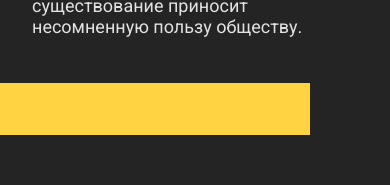
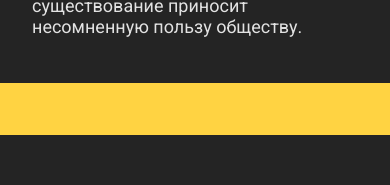
Before and after one commit to sava1339/andrew-py, a React (Vite) app: page / in a window 390 px wide. Shown: the part 594-779 px from the top of the page. Built offline with nearby package versions, Linux system fonts and the light colour scheme.

Commit message:
fix mobile version

```diff
--- a/src/App.css
+++ b/src/App.css
@@ -396,7 +396,7 @@
         display: none;
     }
     .snake-content-bottom{
-        max-width: 100vw;
+        max-width: calc(100vw + 5em);
     }
 }
 @media screen and (max-width: 1020px) {
```
